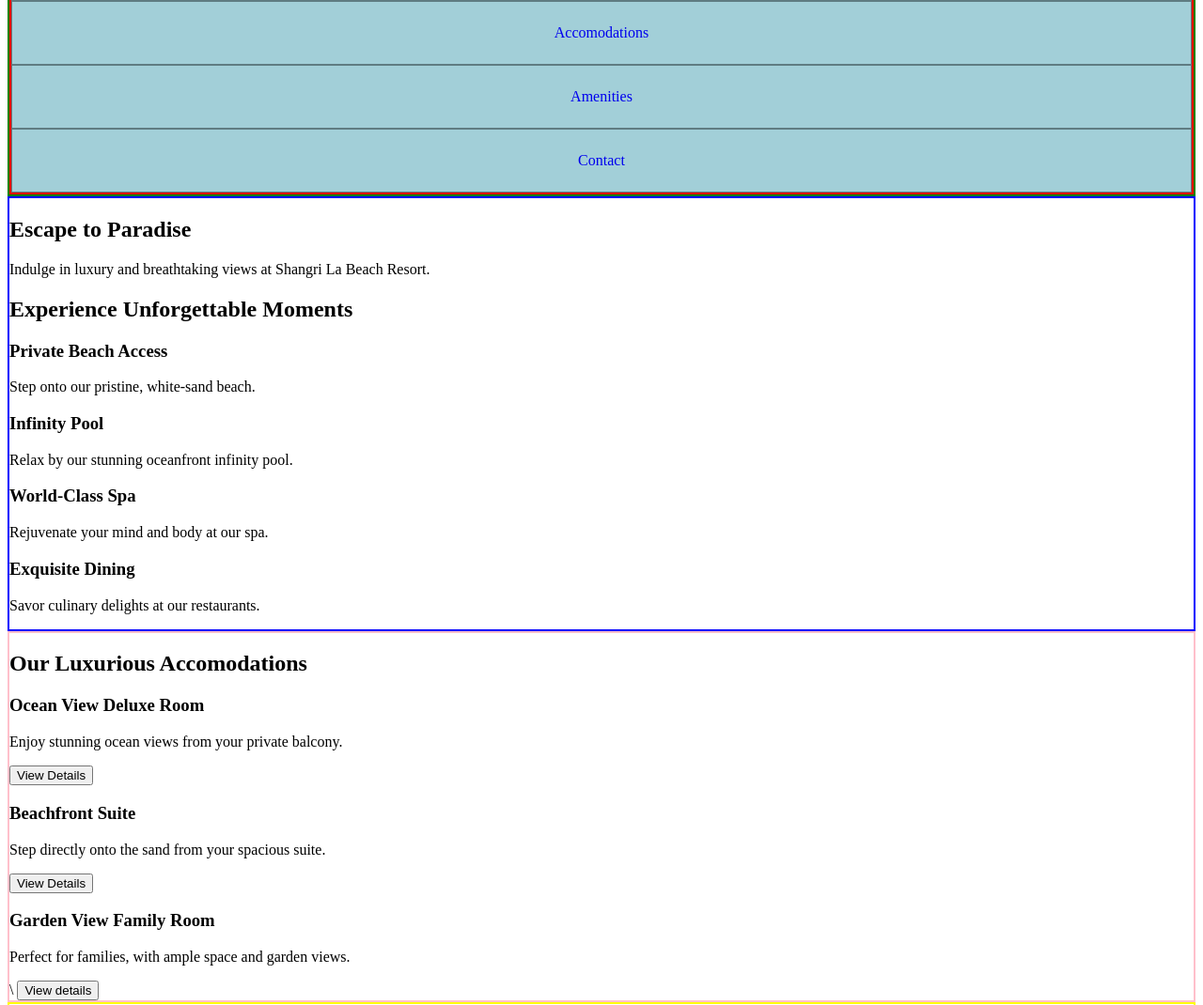
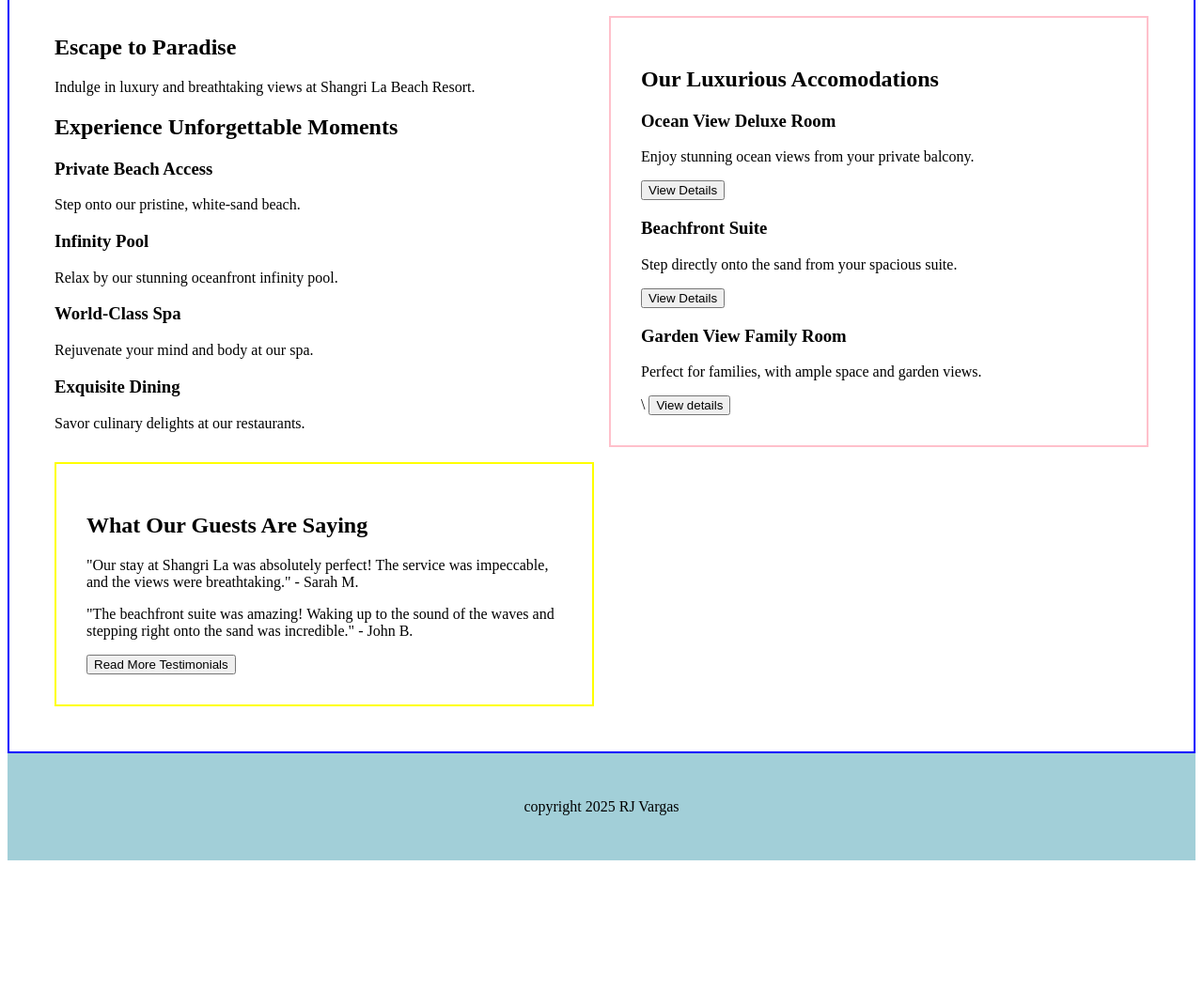
Before and after one commit to RayJay1108/cprg-final-assignment-218, a plain HTML site: page Home Page/index.html in a window 1280 px wide. Shown: the part 442-1512 px from the top of the page at 94% size. After the commit the page ends 1366 px from the top, so only its background shows below. Drawn offline with Linux system fonts and the light colour scheme.

Commit message:
media quary for homepage ipad view

```diff
--- a/Home Page/index.html
+++ b/Home Page/index.html
@@ -31,6 +31,7 @@
 
     <main>
 
+        <section id="main">
             <h2>Escape to Paradise</h2>
             Indulge in luxury and breathtaking views at Shangri La Beach Resort.
 
@@ -47,8 +48,8 @@
 
             <h3>Exquisite Dining</h3>
             <p>Savor culinary delights at our restaurants.</p>
+        </section>
 
-    </main>
 
         <aside id="recommendations">
             <h2>Our Luxurious Accomodations</h2>
@@ -83,9 +84,13 @@
 
             <button id="more">Read More Testimonials</button>
 
+        </aside>
 
+    </main>
 
-    </aside>
+    <footer>
+        copyright 2025 RJ Vargas
+    </footer>
 
     <script src="java.js"></script>
 
--- a/Home Page/styles.css
+++ b/Home Page/styles.css
@@ -6,9 +6,7 @@
 
 Header {
     border: 2px solid green;
-    display: flex;
-    flex-direction: column;
-    text-align: center;
+
 
 }
 
@@ -24,24 +22,28 @@ header li {
 nav {
     border: 2px solid red;
 
+
 }
 
 nav ul {
     list-style: none;
     padding-left: 0;
     margin: 0 auto;
+
 }
 
 nav ul li {
     background-color: rgb(162, 207, 216);
     border: 1px solid rgb(95, 124, 130);
     padding: 1.5em;
-    width: 100%;
+
+
 
 }
 
 nav li a {
     text-decoration: none;
+    color: black;
 
 }
 
@@ -50,12 +52,63 @@ nav li a {
 
 main {
     border: 2px solid blue;
+    padding: 3em;
+    display: grid;
+    gap: 1em;
 }
+
+/* --------Reccomendations ----------*/
 
 #recommendations {
     border: 2px solid pink;
+    padding: 2em;
 }
+
+/* ---------guests --------------*/
 
 #guests {
     border: 2px solid yellow;
+    padding: 2em;
 }
+
+/*------footer-------*/
+
+footer {
+    background-color: rgb(162, 207, 216);
+    padding: 3em;
+    margin: 0 auto;
+    text-align: center;
+    color: black;
+
+}
+
+@media screen and (max-width: 768px) {
+    header {
+        flex-direction: column;
+       text-align: center;
+    }
+}
+
+@media screen and (min-width: 768px) {
+   header {
+    text-align: center;
+   }
+
+   nav ul {
+    background-color:rgb(162, 207, 216) ;
+
+   }
+
+    nav ul li {
+        display: inline-block;
+        border: none;
+        margin: 1em;
+    }
+
+    main {
+        display: grid;
+        grid-template-columns: 1fr 1fr;
+
+    }
+
+}
```
Lines whose indentation alone changed are shown as unchanged.
